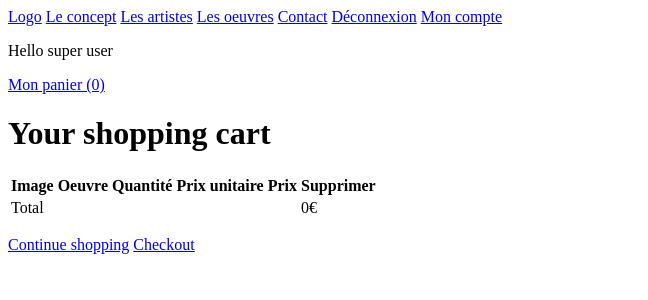
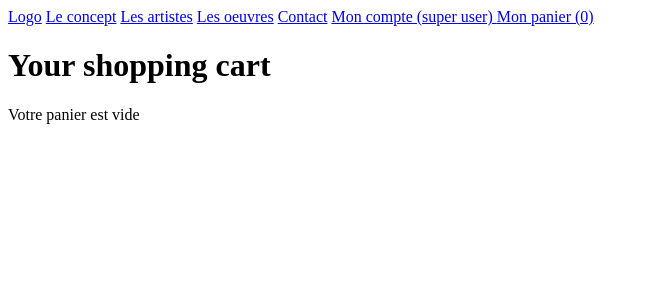
Before and after one commit to JimmyFonteneau/ltk_back_office, a Django app: a page that uses los_artistos/templates/base.html in a window 1280 px wide. Shown: the top 300 px of the page, without its empty margins (0-648 px from the left). Run offline with Django 3.2, Linux system fonts and the light colour scheme; the visitor is signed in with stand-in values (Sample User, id 1); some libraries are stand-ins or nearby versions.

Commit message:
Improved cart system

```diff
--- a/carts/cart.py
+++ b/carts/cart.py
@@ -14,8 +14,10 @@ class Cart(object):
     def add(self, artwork, quantity=1, update_quantity=False):
         artwork_id = str(artwork.id)
         if artwork_id not in self.cart:
-            self.cart[artwork_id] = {'quantity': 0,
-                                    'price': str(artwork.price)}
+            self.cart[artwork_id] = {
+                'quantity': 0,
+                'price': str(artwork.price)
+            }
         if update_quantity:
             self.cart[artwork_id]['quantity'] = quantity
         else:
--- a/carts/forms.py
+++ b/carts/forms.py
@@ -3,11 +3,13 @@ from django import forms
 ARTWORK_QUANTITY_CHOICES = [(i, str(i)) for i in range(1, 10)]
 
 class CartAddArtworkForm(forms.Form):
+
     quantity = forms.TypedChoiceField(
         choices=ARTWORK_QUANTITY_CHOICES,
         coerce=int,
         label="Quantité"
     )
+
     update = forms.BooleanField(
         required=False,
         initial=False,
--- a/carts/templates/carts/cart_detail.html
+++ b/carts/templates/carts/cart_detail.html
@@ -4,6 +4,7 @@
 {% endblock %}
 {% block content %}
   <h1>Your shopping cart</h1>
+  {% if cart|length > 0 %}
     <table class="cart">
       <thead>
         <tr>
@@ -42,8 +43,11 @@
         </tr>
       </tbody>
     </table>
-  <p class="text-right">
-    <a href="{% url 'artworks:artworks_list' %}" class="button light">Continue shopping</a>
-    <a href="#" class="button">Checkout</a>
+    <p>
+      <a href="{% url 'artworks:artworks_list' %}" class="button light">Voir d'autres oeuvres</a>
+      <a href="#" class="button">Valider la commande</a>
     </p>
+  {% else %}
+    <p>Votre panier est vide</p>
+  {% endif %}
 {% endblock %}
--- a/carts/views.py
+++ b/carts/views.py
@@ -10,11 +10,10 @@ def cart_add(request, artwork_id):
     artwork = get_object_or_404(Artwork, id=artwork_id)
     form = CartAddArtworkForm(request.POST)
     if form.is_valid():
-        cd = form.cleaned_data
         cart.add(
             artwork=artwork,
-            quantity=cd['quantity'],
-            update_quantity=cd['update']
+            quantity=form.cleaned_data['quantity'],
+            update_quantity=form.cleaned_data['update']
         )
     return redirect('carts:cart_detail')
 
--- a/los_artistos/templates/base.html
+++ b/los_artistos/templates/base.html
@@ -25,11 +25,12 @@
     <a href="{% url 'artworks:artworks_list' %}">Les oeuvres</a>
     <a href="/contact">Contact</a>
     {% if user.is_authenticated %}
-        <a href="{% url 'users:logout' %}">Déconnexion</a>
-        <a href="{% url 'users:myaccount' %}">Mon compte</a>
-        {% if user.is_superuser %}
-            <p>Hello super user</p>
-        {% endif %}
+        <a href="{% url 'users:myaccount' %}">
+            Mon compte
+            {% if user.is_superuser %}
+                (super user)
+            {% endif %}
+        </a>
     {% else %}
         <a href="{% url 'users:login' %}">Connexion</a>
     {% endif %}
```
Also changed, not shown: artists/views.py (line endings or trailing spaces). Lines whose indentation alone changed are shown as unchanged.
